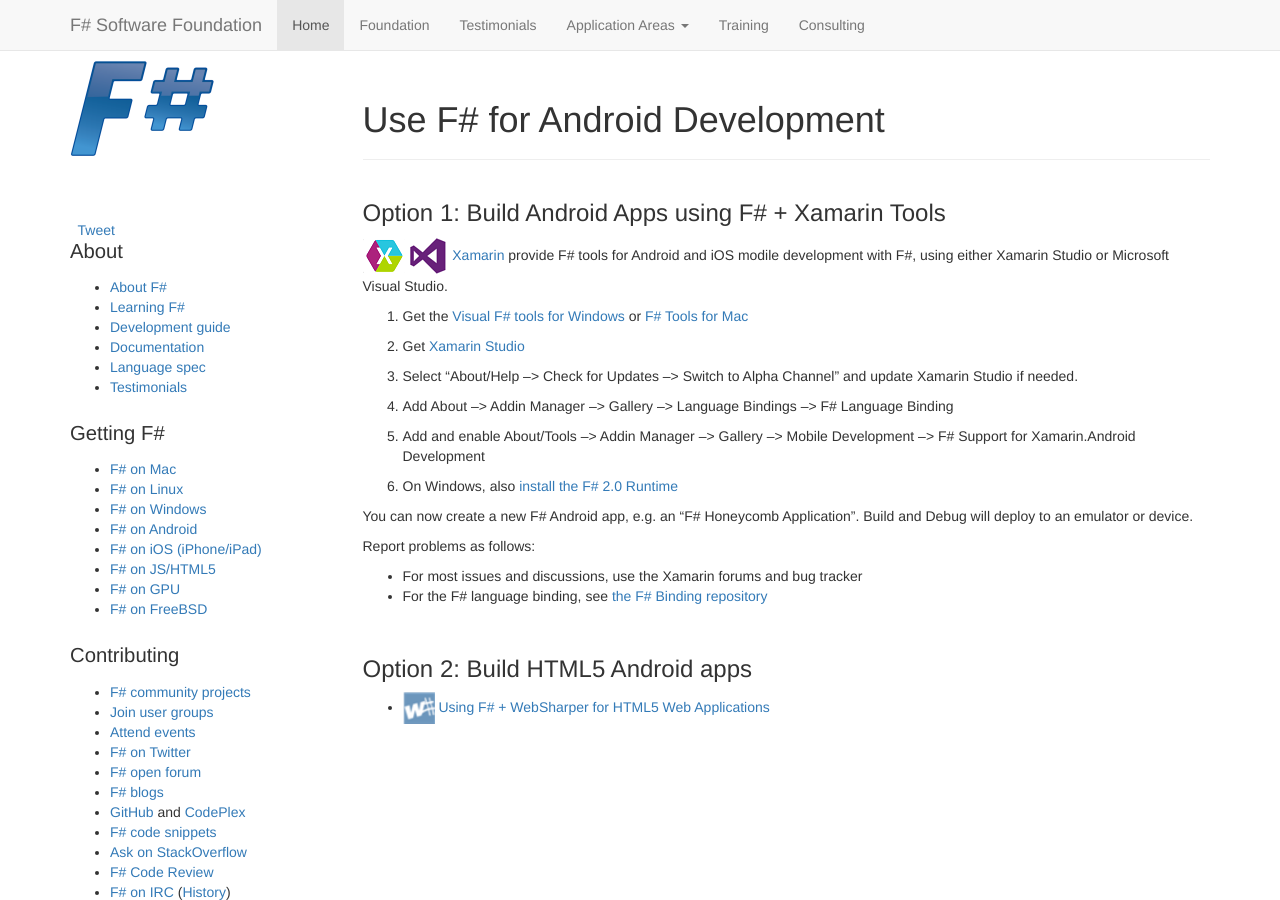
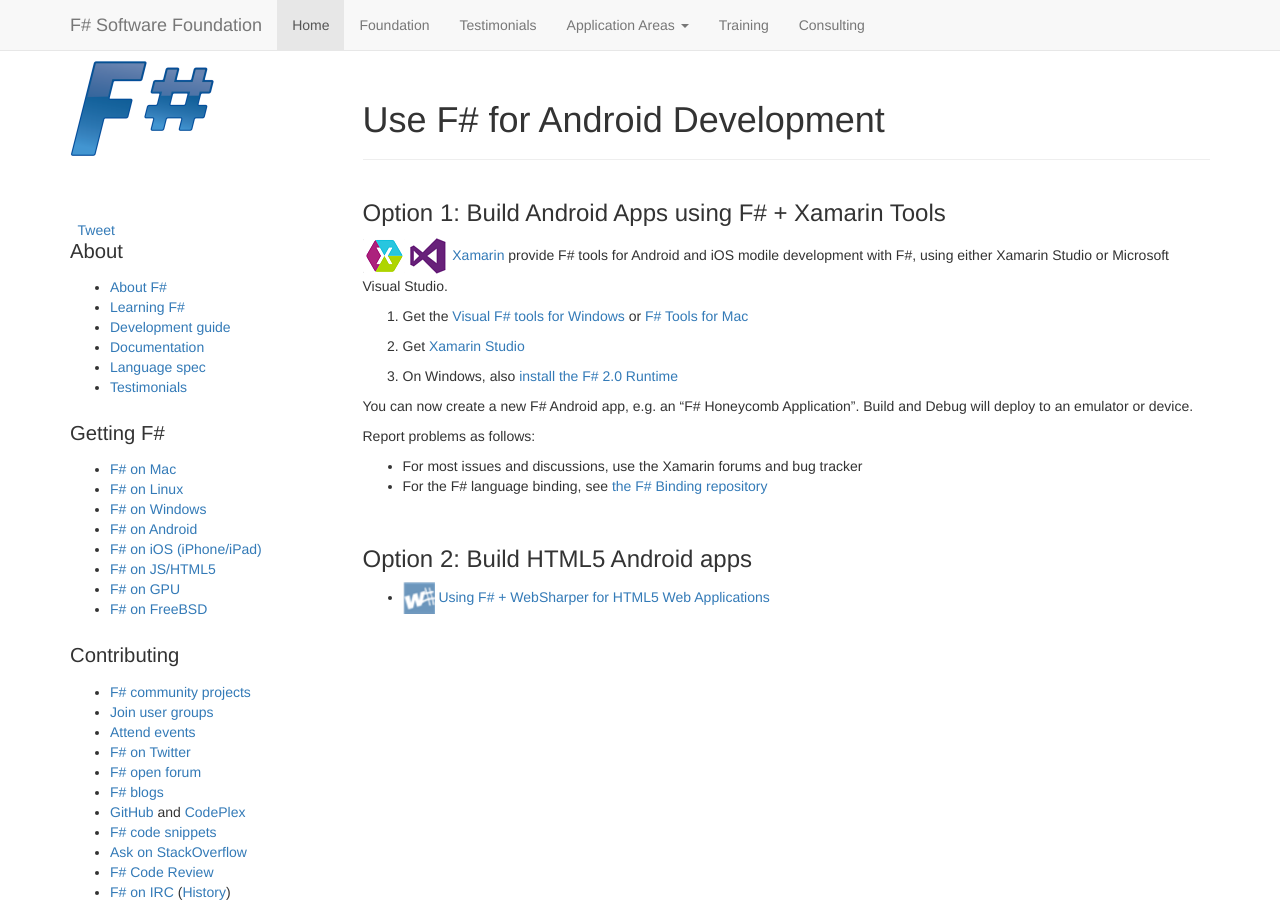
Before and after one commit to fsharp/fsharp.org, a Jekyll site: the page built from use/android/index.md, in a window 1280 px wide and 900 px high. Built offline with Jekyll 4.4.1, drawn with Linux system fonts in a browser that asks for light colours; nearby versions of some CDN libraries; some web fonts are replaced; comment, search, counter and statistics services are not loaded.

Commit message:
Update index.md

```diff
--- a/use/android/index.md
+++ b/use/android/index.md
@@ -12,11 +12,6 @@
 
 2. Get [Xamarin Studio](http://xamarin.com/download)
 
-3. Select "About/Help --> Check for Updates --> Switch to Alpha Channel" and update Xamarin Studio if needed.
-
-4. Add About --> Addin Manager --> Gallery --> Language Bindings --> F# Language Binding
-
-5. Add and enable About/Tools --> Addin Manager --> Gallery --> Mobile Development --> F# Support for Xamarin.Android Development
 
 6. On Windows, also [install the F# 2.0 Runtime](http://www.microsoft.com/en-us/download/details.aspx?id=13450)
 
```
